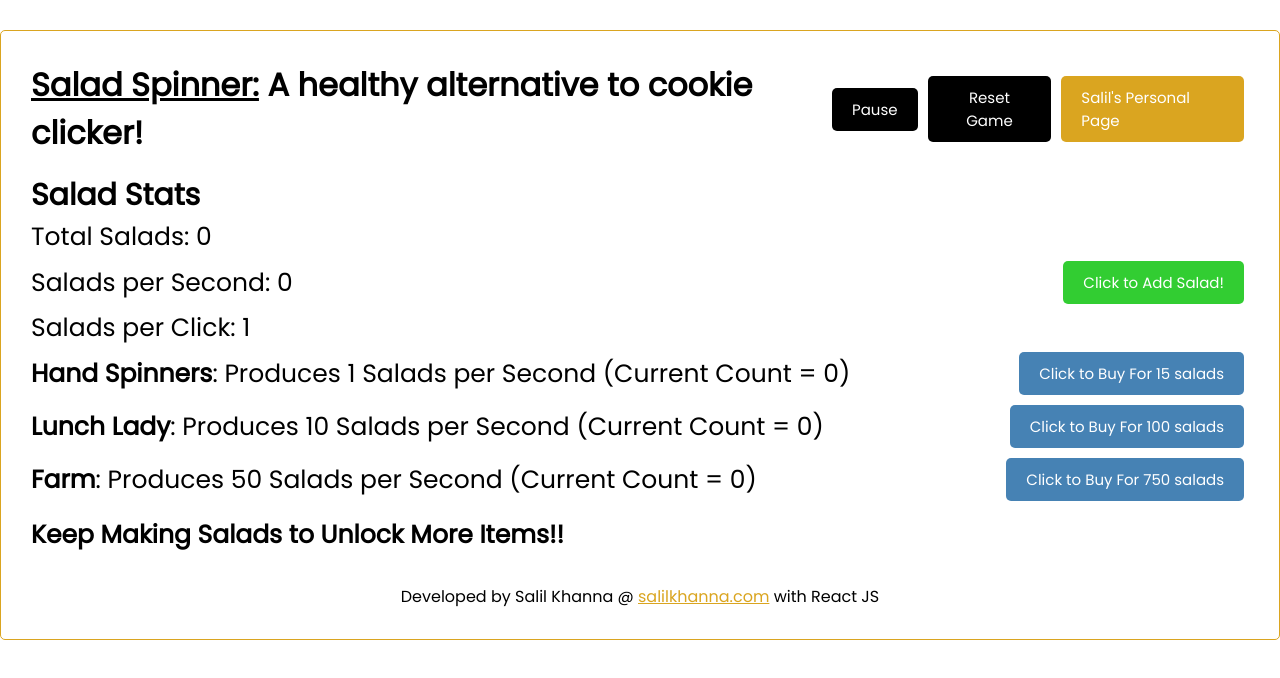
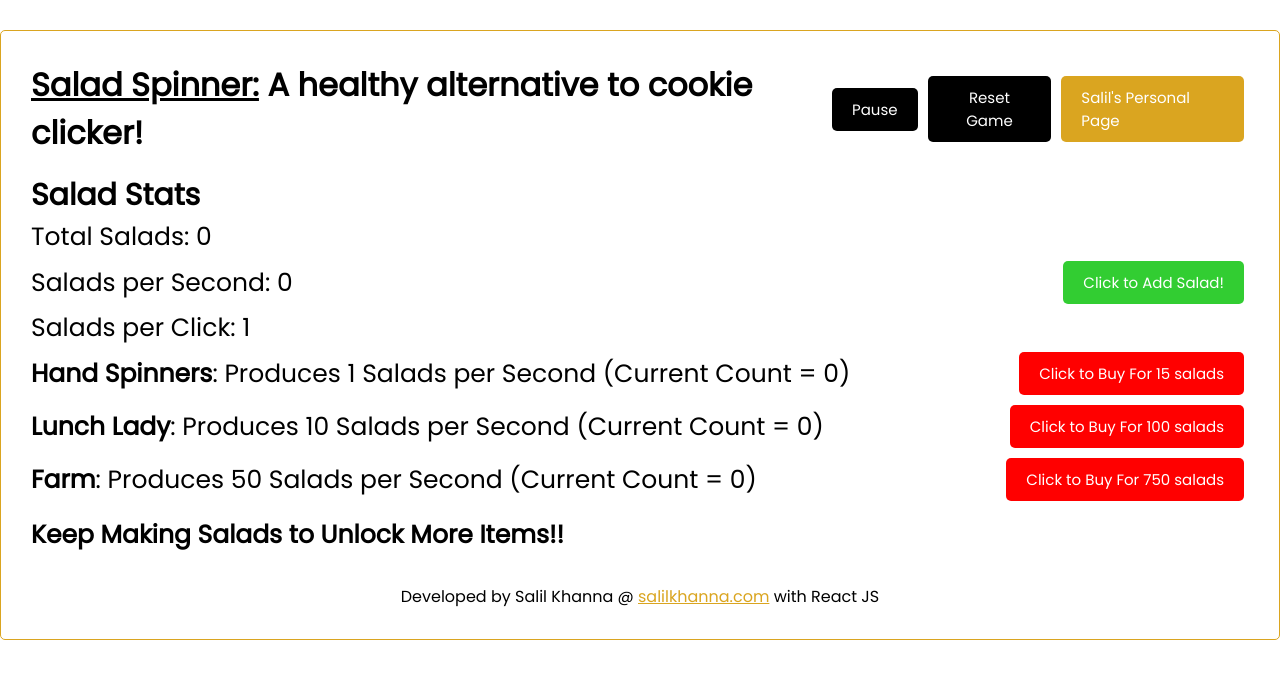
Before and after one commit to salil-khanna/salad-spinner, a React (Create React App) app: page / in a window 1280 px wide. Shown: the top 678 px of the page. Built offline with nearby package versions, Linux system fonts and the light colour scheme.

Commit message:
added color changing buttons for buying items

```diff
--- a/src/App.js
+++ b/src/App.js
@@ -129,26 +129,28 @@ let displayMafia = totalSalads > 10000;
 
 
 
-      <ItemBuyer itemName="Hand Spinners" rateOfProd = {1} currentCount = {handSpinners}
+      <ItemBuyer itemName="Hand Spinners" rateOfProd = {1} currentCount = {handSpinners} saladCount = {count}
       currentCost = {handSpinnersCost} onClick={() => buyItem(handSpinnersCost, 1, setSpinnerCost, setSpinners)}/>
 
-      <ItemBuyer itemName="Lunch Lady" rateOfProd = {10} currentCount = {lunchLadies}
+      <ItemBuyer itemName="Lunch Lady" rateOfProd = {10} currentCount = {lunchLadies} saladCount = {count}
       currentCost = {lunchLadiesCost} onClick={() => buyItem(lunchLadiesCost, 10, setLadyCost, setLady)}/>
 
-      <ItemBuyer itemName="Farm" rateOfProd = {50} currentCount = {farms}
+      <ItemBuyer itemName="Farm" rateOfProd = {50} currentCount = {farms} saladCount = {count}
       currentCost = {farmCost} onClick={() => buyItem(farmCost, 50, setFarmCost, setFarms)}/>
 
+
+
       {
-       displayMafia && <ItemBuyer itemName="Underground Salad Mafia" rateOfProd = {115} currentCount = {mafia}
+       displayMafia && <ItemBuyer itemName="Underground Salad Mafia" rateOfProd = {115} currentCount = {mafia} saladCount = {count}
             currentCost = {mafiaCost} onClick={() => buyItem(mafiaCost, 115, setMafiaCost, setMafia)}/>
       }
-
 
 
 
       <div className = "header2">
         <p style= {{marginTop: 10, }}> <b>Keep Making Salads to Unlock More Items!! </b></p>
       </div>
+
 
 
       <div >
--- a/src/components/ItemBuyer.js
+++ b/src/components/ItemBuyer.js
@@ -1,7 +1,7 @@
 import Button from './Button'
 
 
-const ItemBuyer = ({itemName, rateOfProd, currentCount, currentCost, onClick}) => {
+const ItemBuyer = ({itemName, rateOfProd, currentCount, currentCost, onClick, saladCount}) => {
 
 
     function roundTo(num) {
@@ -27,7 +27,9 @@ const ItemBuyer = ({itemName, rateOfProd, currentCount, currentCost, onClick}) =
     return (
     <div className = "header2">
         <p > <b>{itemName}</b>: Produces {rateOfProd} Salads per Second (Current Count = {currentCount}) </p>
-        <Button text = {"Click to Buy For " + adjDisp(currentCost) + " salads"} onClick={onClick} />
+        <Button text = {"Click to Buy For " + adjDisp(currentCost) + " salads"} onClick={onClick}
+          color = {saladCount >= currentCost ? "green" : "red"}
+        />
       </div>
     )
 }
```
